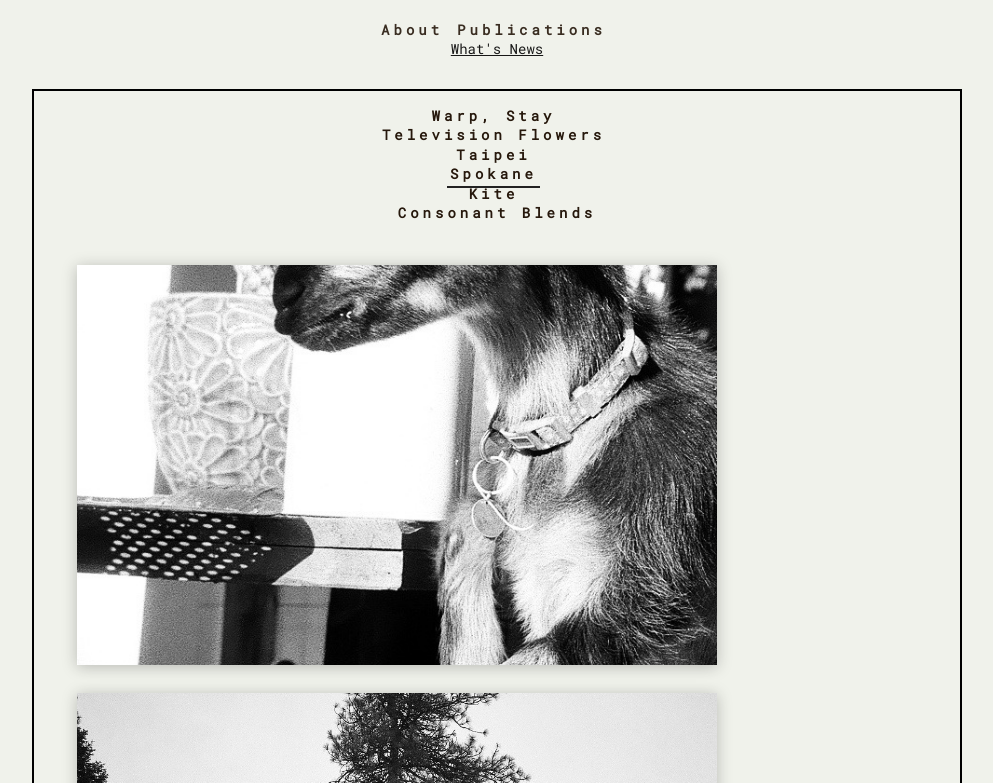
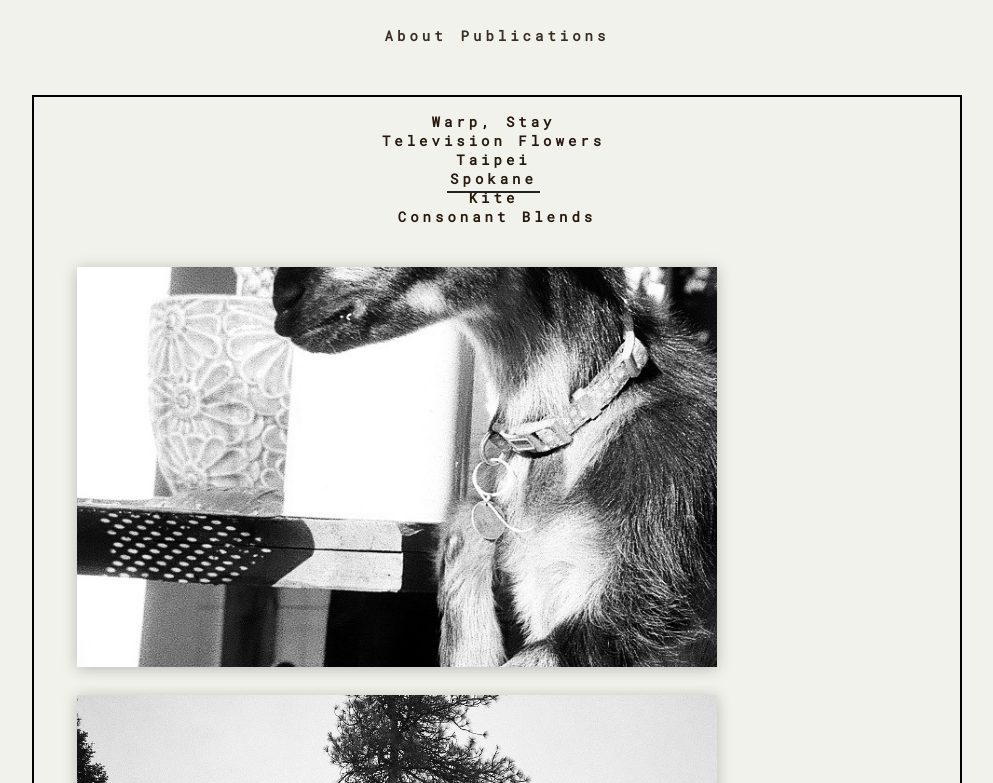
Before and after one commit to GarrettOMoore/cb-portfolio, a Gatsby site: page /spokane in a window 1280 px wide. Shown: the part 95-878 px from the top of the page, without its empty margins (143-1136 px from the left). Built offline with nearby package versions, Linux system fonts and the light colour scheme; Gatsby itself is replaced by a stand-in of ours; a web font is replaced by a local one.

Commit message:
gatsby image not working

```diff
--- a/src/components/layout.js
+++ b/src/components/layout.js
@@ -32,6 +32,7 @@ const Layout = ({ children }) => {
       <Global
         styles={css`
           * {
+            line-height: normal;
             box-sizing: border-box;
             margin: 0;
             text-align: center;
@@ -59,10 +60,12 @@ const Layout = ({ children }) => {
             min-height: 100%;
             > div {
               margin-top: 0;
+              padding: 0;
             }
             * a {
               decoration: none;
               color: black;
+              padding: 0;
               height: 100%;
             }
           }
@@ -108,6 +111,10 @@ const Layout = ({ children }) => {
           .book-title p {
             font-size: 2rem;
           }
+
+          .about-body {
+            margin: 15rem;
+          }
         `}
       />
       <Helmet>
--- a/src/components/nav.js
+++ b/src/components/nav.js
@@ -42,9 +42,6 @@ const Nav = () => (
         Publications
       </NavLink>{' '}
       <br />
-      <a className="blog-link" href="https://cbphotocurrent.blogspot.com/">
-        What's News
-      </a>
     </nav>
   </div>
 )
--- a/src/components/spokane.js
+++ b/src/components/spokane.js
@@ -10,7 +10,7 @@ const Spokane = () => {
       <Image
         key={id}
         className="book-pic"
-        fluid={pic.node.sharp.fluid}
+        sizes={pic.node.sharp.sizes}
         alt={'test'}
       />
     )
--- a/src/hooks/get-spokane.js
+++ b/src/hooks/get-spokane.js
@@ -3,19 +3,36 @@ import { useStaticQuery, graphql } from 'gatsby'
 const useSpokanePics = () => {
   const data = useStaticQuery(graphql`
     query {
-      allFile(filter: { relativeDirectory: { regex: "/(spokane)/" } }) {
+      allFile(
+        filter: {
+          extension: { regex: "/(jpg)|(jpeg)|(png)/" }
+          relativeDirectory: { eq: "spokaneone" }
+        }
+      ) {
         edges {
           node {
             sharp: childImageSharp {
-              fluid {
-                ...GatsbyImageSharpFluid
+              sizes(maxWidth: 300, maxHeight: 300) {
+                ...GatsbyImageSharpSizes
               }
             }
           }
         }
       }
+      # allFile(filter: { relativeDirectory: { regex: "/(spokane)/" } }) {
+      #   edges {
+      #     node {
+      #       sharp: childImageSharp {
+      #         fluid(maxWidth: 500, maxHeight: 500) {
+      #           ...GatsbyImageSharpFluid
+      #         }
+      #       }
+      #     }
+      #   }
+      # }
     }
   `)
+  console.log(data)
   return data.allFile.edges
 }
 
```
Also changed, not shown: src/pages/about.js (+11 -13 lines), src/images/spokaneone/S1-1.jpg (renamed from src/images/spokane/S1-1.jpg), src/images/spokaneone/S1-2.jpg (renamed from src/images/spokane/S1-2.jpg), src/images/spokaneone/S1-3.jpg (renamed from src/images/spokane/S1-3.jpg), src/images/spokaneone/S1-4.jpg (renamed from src/images/spokane/S1-4.jpg), src/images/spokaneone/S1-5.jpg (renamed from src/images/spokane/S1-5.jpg), src/images/spokaneone/S1-6.jpg (renamed from src/images/spokane/S1-6.jpg).
